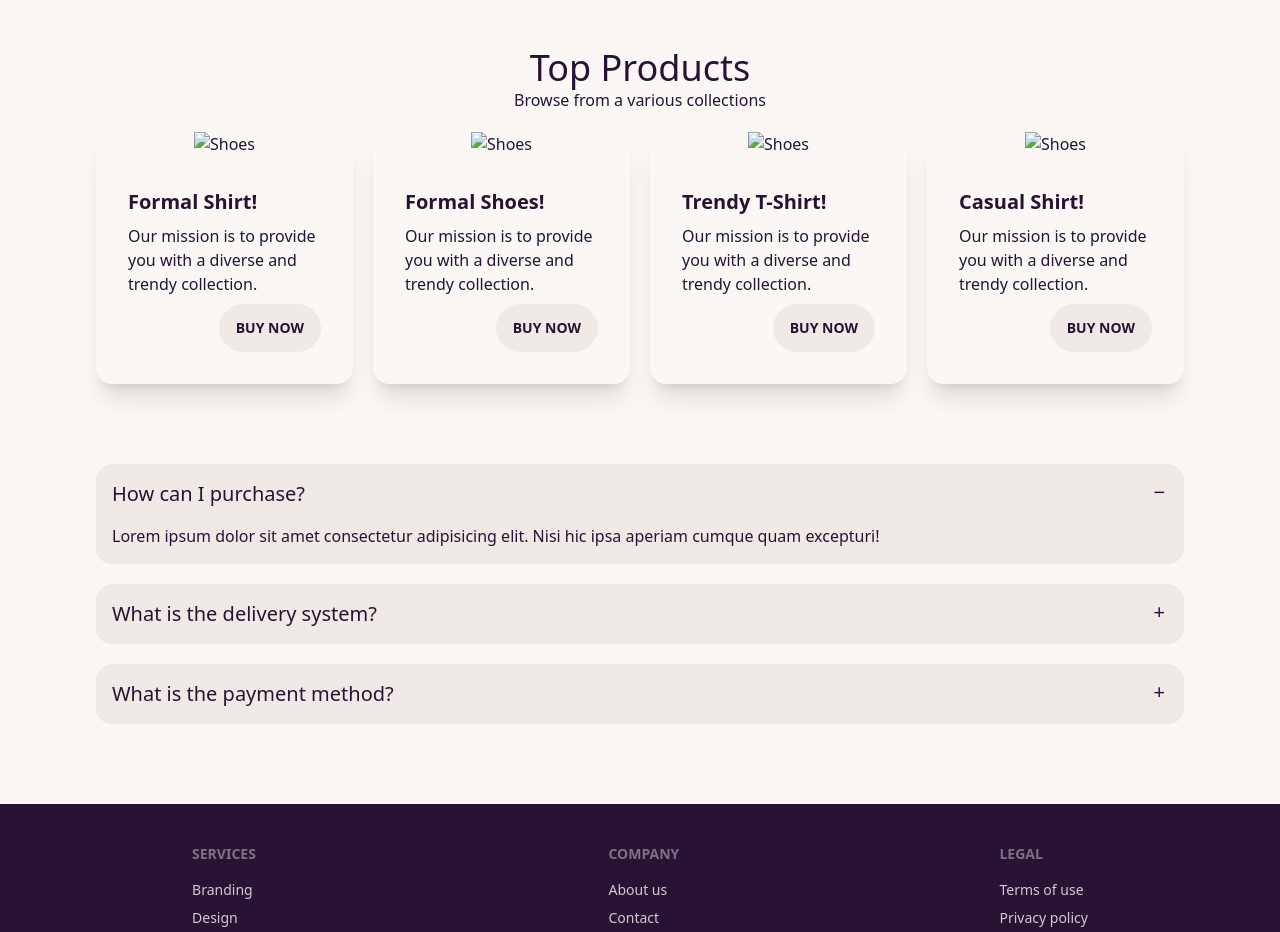
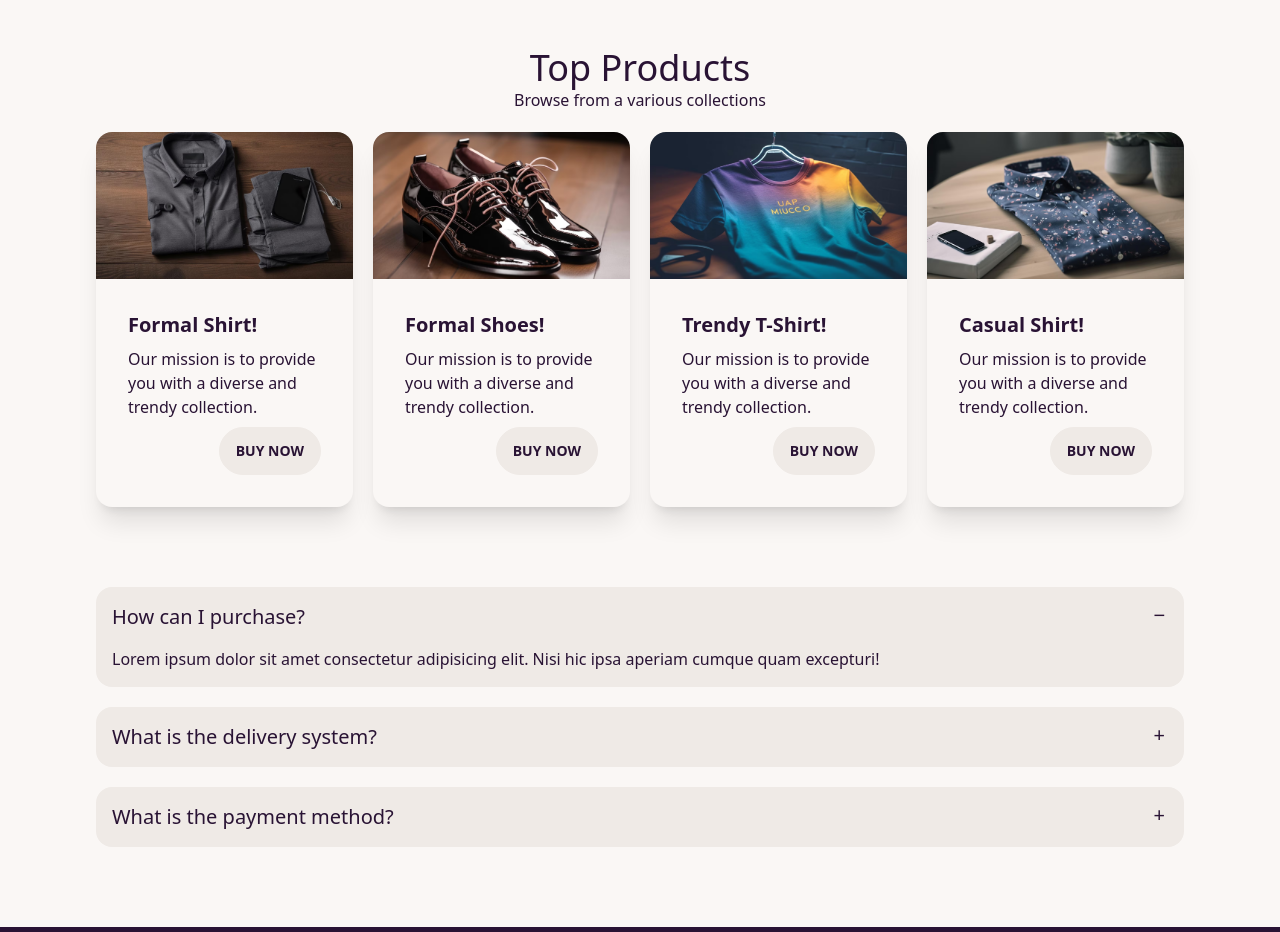
Before and after one commit to smile995/Conceptual-daisyman, a plain HTML site: page index.html in a window 1280 px wide. Shown: the part 1680-2612 px from the top of the page. Drawn offline with nearby package versions, Linux system fonts and the light colour scheme; the site is published under a folder, as on GitHub Pages, so addresses that start at the root find nothing.

Commit message:
update something

```diff
--- a/index.html
+++ b/index.html
@@ -142,7 +142,7 @@
                 </div>
             </div>
         </section>
-
+        <!-- Top product section -->
         <section class="max-w-screen-xl mx-auto px-8 md:px-16 lg:px-24 my-10 py-5">
             <div class="text-center mb-5">
                 <h1 class="text-2xl md:text-4xl">Top Products</h1>
@@ -153,7 +153,7 @@
                 <div>
                     <!-- formal shirt card -->
                     <div class="card bg-base-100 shadow-xl">
-                        <figure><img src="/images/formal.avif" alt="Shoes" /></figure>
+                        <figure><img src="./images/formal.avif" alt="Shoes" /></figure>
                         <div class="card-body">
                             <h2 class="card-title">Formal Shirt!</h2>
                             <p>Our mission is to provide you with a diverse and trendy collection.
@@ -168,7 +168,7 @@
                 <!-- formal shoes card -->
                 <div>
                     <div class="card bg-base-100 shadow-xl">
-                        <figure><img src="/images/formal shoes.avif" alt="Shoes" /></figure>
+                        <figure><img src="./images/formal shoes.avif" alt="Shoes" /></figure>
                         <div class="card-body">
                             <h2 class="card-title">Formal Shoes!</h2>
                             <p>Our mission is to provide you with a diverse and trendy collection.
@@ -182,7 +182,7 @@
                 </div>
                 <div>
                     <div class="card bg-base-100 shadow-xl">
-                        <figure><img src="/images/t-shirt.avif" alt="Shoes" /></figure>
+                        <figure><img src="./images/t-shirt.avif" alt="Shoes" /></figure>
                         <div class="card-body">
                             <h2 class="card-title">Trendy T-Shirt!</h2>
                             <p>Our mission is to provide you with a diverse and trendy collection.
@@ -197,7 +197,7 @@
                 <div>
                     <div class="card bg-base-100 shadow-xl">
                         <figure><img
-                                src="/images/elegant-businessman-shirt-wooden-desk-stack-generated-by-ai_188544-34678.avif"
+                                src="./images/elegant-businessman-shirt-wooden-desk-stack-generated-by-ai_188544-34678.avif"
                                 alt="Shoes" /></figure>
                         <div class="card-body">
                             <h2 class="card-title">Casual Shirt!</h2>
```
